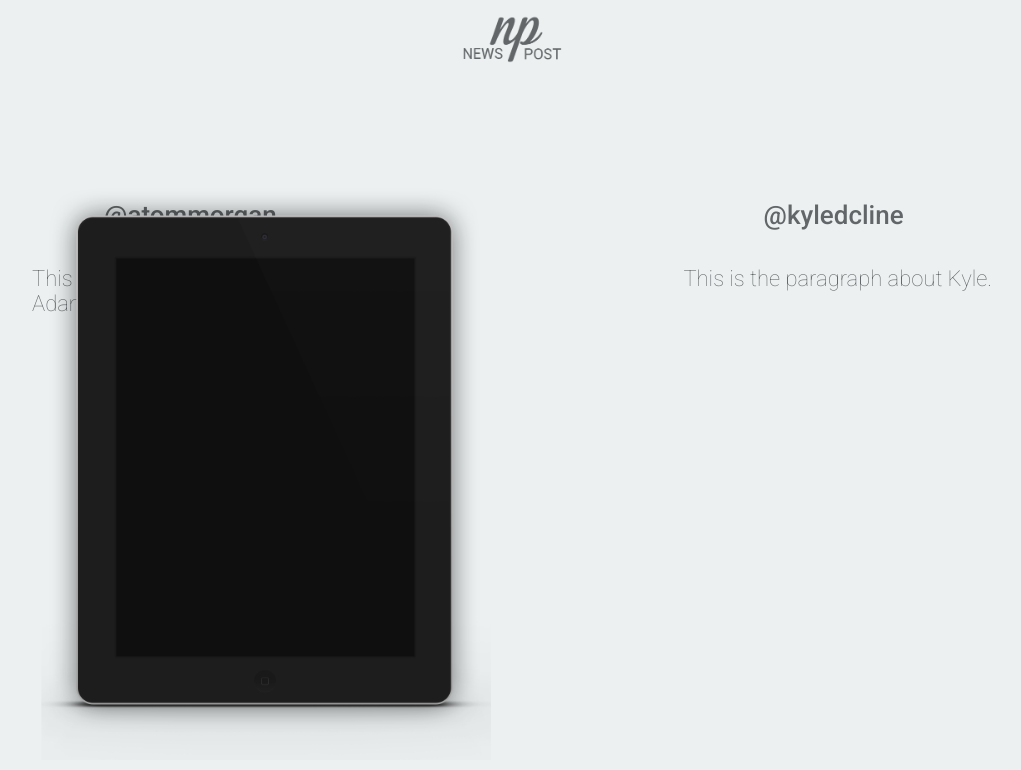
After one commit to atom-morgan/HS, a PHP site: page /about.html in a window 1280 px wide. The commit adds this page. Shown: the top 770 px of the page, without its empty margins (128-1149 px from the left). Run offline with PHP 8.4, Linux system fonts and the light colour scheme.

Commit message:
Add new images and About template

```diff
--- /dev/null
+++ b/about.html
@@ -0,0 +1,40 @@
+<!DOCTYPE HTML PUBLIC "-//W3C//DTD HTML 4.01 Transitional//EN"
+  "http://www.w3.org/TR/html4/loose.dtd">
+<html xmlns="http://www.w3.org/1999/xhtml">
+  <head>
+    <meta http-equiv="Content-Type" content="text/html; charset=utf-8" />
+    <title>HairStory - About</title>
+    <meta name="description" content="Content description here">
+    <link rel="shortcut icon" href="appicon.png">
+    <link href='http://fonts.googleapis.com/css?family=Roboto:100,500' rel='stylesheet' type='text/css'>
+    <link href="base.css" rel="stylesheet" type="text/css">
+  </head>
+
+  <body style="background:#ecf0f1;margin:0;padding:0;">
+    <div style="text-align:center; width:100%; margin:0 auto;">
+      <div style="padding-top:30px; width:100%; height:50px; align:center;">
+        <img src="top_logo.png" width="100" border="0" style="position:relative; top:-15px;">
+      </div>
+      <div style="width:100%; margin:0 auto; margin-top:40px; margin-bottom:120px; ">
+      </div>
+  	</div>
+
+  	<div id="container" style="width:960px; margin:0 auto; height:450px; position:relative;">
+          <img src="box0_image.png" border="0" style="position:absolute; top:-40px; left:0px; height:600px;">
+          <div style="float:left; text-align:left; width:33%;">
+            <center>
+              <a href="https://twitter.com/atommorgan" target="_blank"><span class="aboutpageTextTitle">@atommorgan</span></a>
+              <br /><br /><br />
+            </center>
+            <span class="aboutpageText"><smaller>This is the paragraph about Adam.</smaller></span>
+          </div>
+
+          <div style="float:right; text-align:right; width:33%;">
+            <center>
+              <a href="https://twitter.com/kyledcline" target="_blank"><span class="aboutpageTextTitle">@kyledcline</span></a>
+              <br /><br /><br />
+             </center>
+             <span class="aboutpageText"><smaller>This is the paragraph about Kyle.</smaller></span>
+           </div>
+  	</div>
+  </body>
--- a/base.css
+++ b/base.css
@@ -98,6 +98,20 @@ a {
     font-size: 32px;
     font-weight: normal;
     margin-top: 50px;
+}
+.aboutpageTextTitle {
+    color: #626668;
+    font-family: 'Roboto';
+    font-size: 26px;
+    font-weight: normal;
+    margin-top: 50px;
+}
+.aboutpageText {
+    color: #626668;
+    font-family: 'Roboto';
+    font-size: 22px;
+    margin-top: 30px;
+    font-weight: 100;
 }
 .boxWrapper {
     height: 400px;
```
Also changed, not shown: index.html (+5 -5 lines), images/box0_image.png (added), images/box1_image.svg (added), images/box2_image.svg (added), images/box3_image.svg (added).
